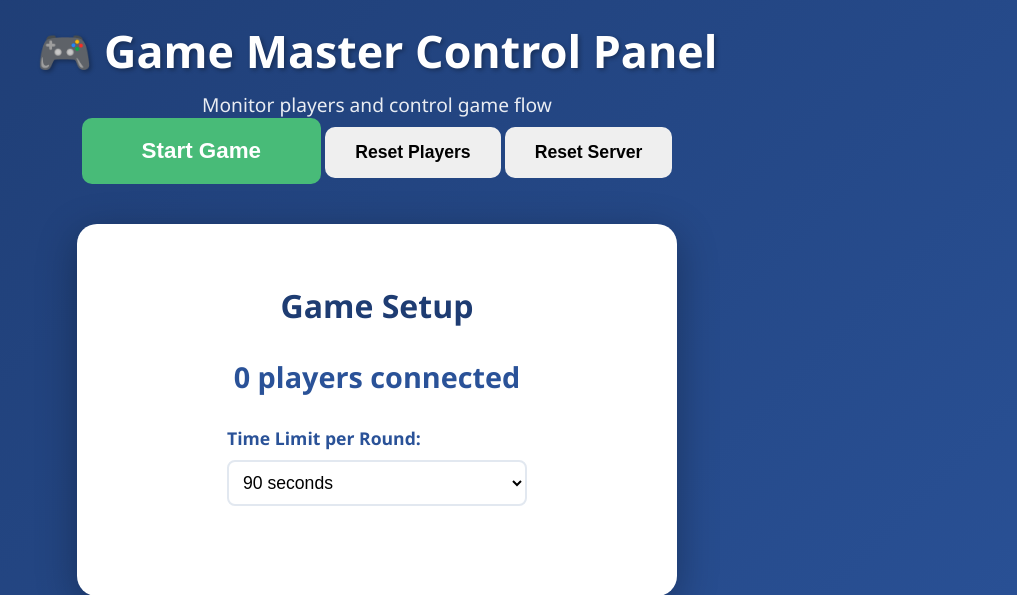
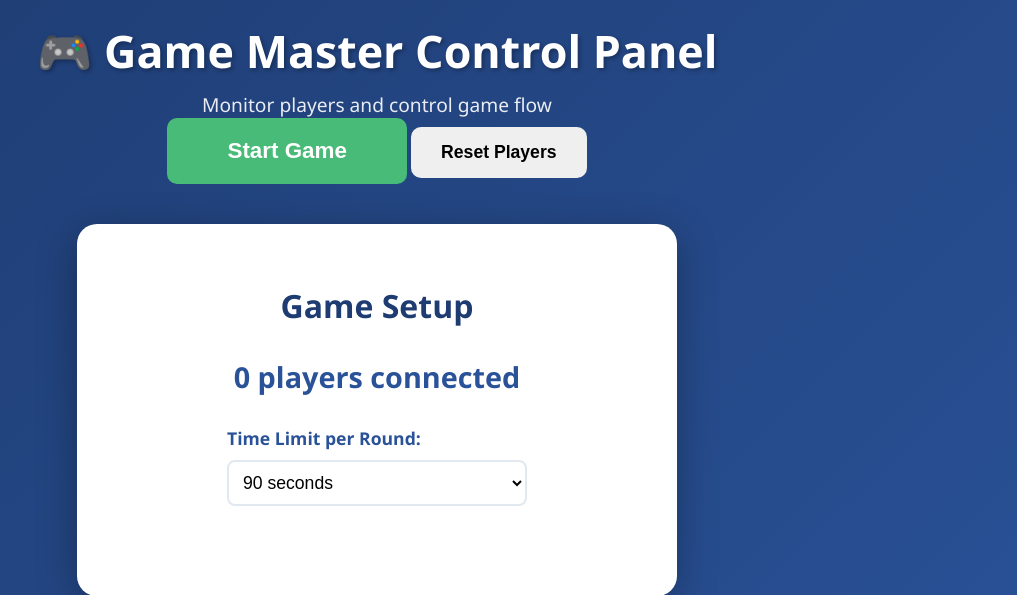
Before and after one commit to andreaskall/epic_retro, a Flask app: page /master in a window 1280 px wide. Shown: the top 595 px of the page, without its empty margins (263-1280 px from the left). Run offline with Flask 3, Linux system fonts and the light colour scheme; some libraries are stand-ins or nearby versions.

Commit message:
remove button

```diff
--- a/server.py
+++ b/server.py
@@ -501,24 +501,6 @@ def handle_reset_players():
     print(f'Game master reset all players (broadcasted to {len(players_list)} players)')
 
 
-@socketio.on('reset_server')
-def handle_reset_server():
-    """Reset entire server state (clear players, stop game). Only the game master may invoke this."""
-    if request.sid != game_state.get('game_master'):
-        emit('error', {'message': 'Only game master can reset the server'})
-        return
-
-    # Clear players and reset global state
-    game_state['players'].clear()
-    game_state['game_started'] = False
-    game_state['current_round'] = 0
-    game_state['total_rounds'] = get_total_rounds()
-    game_state['game_master'] = None
-
-    # Notify everyone and ask clients to reload/handle reset
-    socketio.emit('server_reset', {})
-    print('Game master reset the entire server')
-
 def get_leaderboard():
     """Get sorted leaderboard."""
     players = [
--- a/static/master.js
+++ b/static/master.js
@@ -14,7 +14,6 @@ const gameSection = document.getElementById('game-section');
 const playerCountEl = document.getElementById('player-count');
 const startGameBtn = document.getElementById('start-game-btn');
 const resetPlayersBtn = document.getElementById('reset-players-btn');
-const resetServerBtn = document.getElementById('reset-server-btn');
 const timeLimitSelect = document.getElementById('time-limit');
 
 const currentRoundNum = document.getElementById('current-round-num');
@@ -33,7 +32,6 @@ const playerGrid = document.getElementById('player-grid');
 startGameBtn.addEventListener('click', startGame);
 nextRoundBtn.addEventListener('click', nextRound);
 resetPlayersBtn.addEventListener('click', resetPlayers);
-resetServerBtn.addEventListener('click', resetServer);
 
 // Socket Events
 socket.on('connect', () => {
@@ -103,12 +101,7 @@ socket.on('players_reset', (data) => {
     updatePlayerGrid();
 });
 
-socket.on('server_reset', () => {
-    // Full server reset - probably cleared game state and players
-    alert('Server has been reset. Reloading master view...');
-    // Force reload to rejoin as master
-    window.location.reload();
-});
+// server_reset handling removed (reset-server functionality no longer available)
 
 // Functions
 function startGame() {
@@ -133,11 +126,6 @@ function nextRound() {
 function resetPlayers() {
     if (!confirm('Reset all players (clear scores and rounds)? This cannot be undone.')) return;
     socket.emit('reset_players');
-}
-
-function resetServer() {
-    if (!confirm('Reset entire server (clear all players and game state)? This will disconnect everyone.')) return;
-    socket.emit('reset_server');
 }
 
 function updatePreGameDisplay() {
--- a/templates/master.html
+++ b/templates/master.html
@@ -15,7 +15,6 @@
             <div class="control-row">
                 <button id="start-game-btn" class="btn btn-success btn-large">Start Game</button>
                 <button id="reset-players-btn" class="btn btn-warning">Reset Players</button>
-                <button id="reset-server-btn" class="btn btn-danger">Reset Server</button>
             </div>
         </header>
 
```
